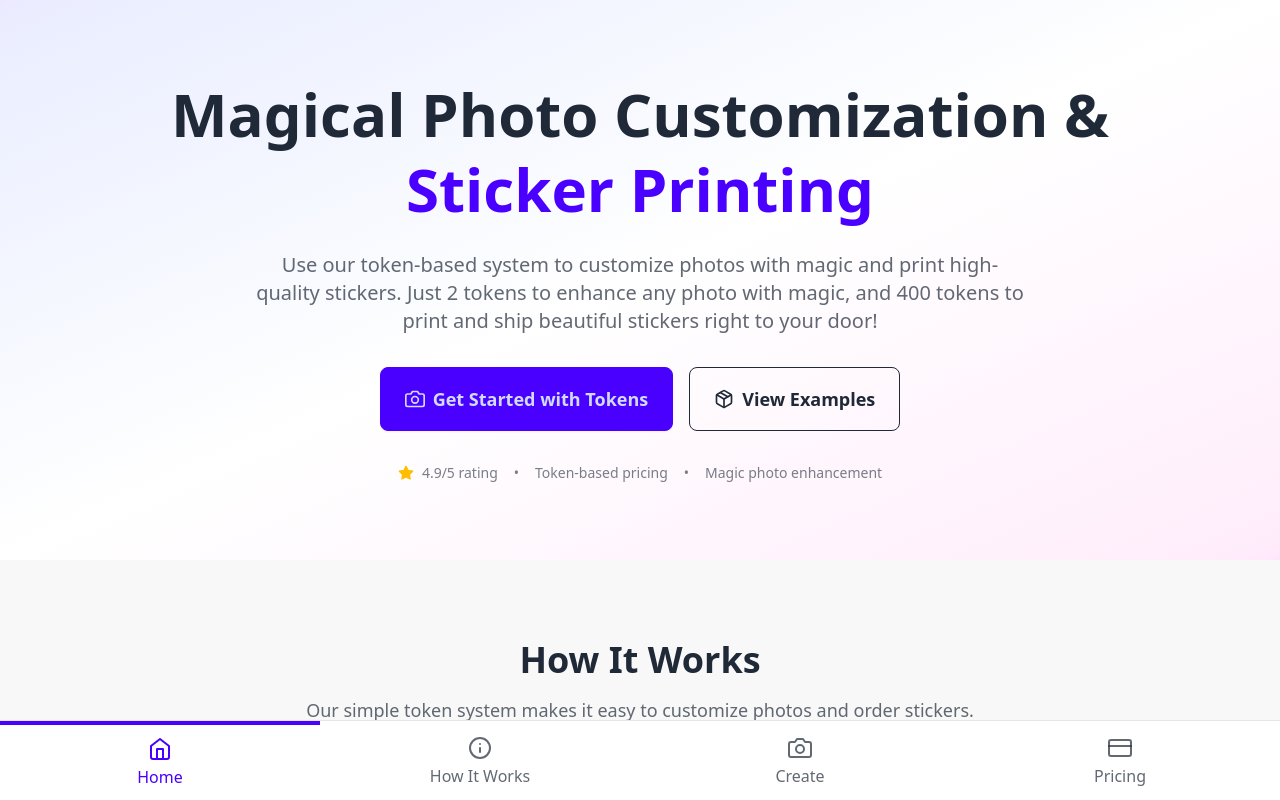
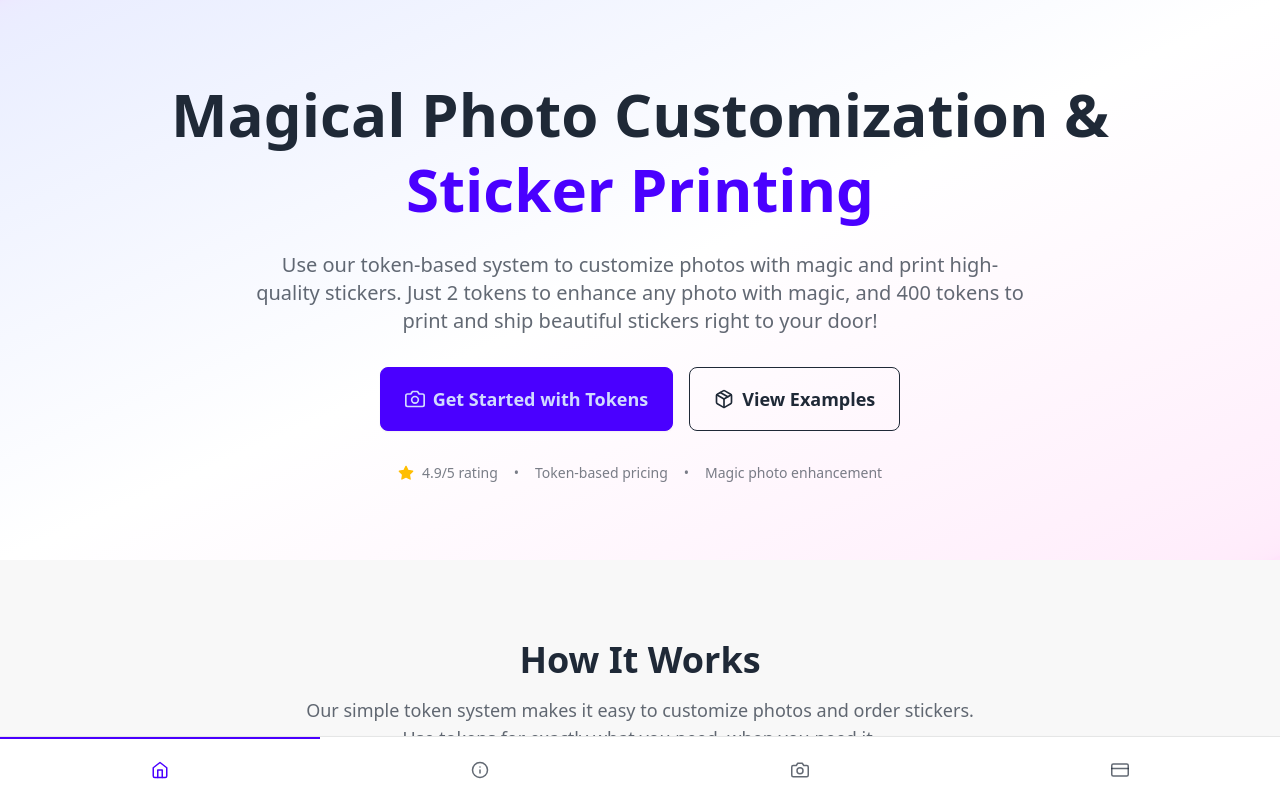
Before and after one commit to asyncawaitpromise/printapic-frontend, a React (Vite) app: page / in a window 1280 px wide. Shown: the top 800 px of the page. Built offline with nearby package versions, Linux system fonts and the light colour scheme.

Commit message:
Refactor bottom navigation icons in Homepage for improved consistency and styling

```diff
--- a/src/routes/Homepage.jsx
+++ b/src/routes/Homepage.jsx
@@ -333,28 +333,24 @@ const Homepage = () => {
       </footer>
 
       {/* Bottom Navigation */}
-      <div className="btm-nav btm-nav-lg bg-base-100 border-t border-base-300 shadow-lg">
+      <div className="btm-nav bg-base-100 border-t border-base-300 shadow-lg">
         <button className="active text-primary">
-          <Home size={24} />
-          <span className="btm-nav-label">Home</span>
+          <Home size={18} />
         </button>
         <button
           onClick={() => document.getElementById('how-it-works').scrollIntoView({ behavior: 'smooth' })}
           className="text-base-content/70 hover:text-primary"
         >
-          <Info size={24} />
-          <span className="btm-nav-label">How It Works</span>
+          <Info size={18} />
         </button>
         <Link to="/camera" className="text-base-content/70 hover:text-primary">
-          <Camera size={24} />
-          <span className="btm-nav-label">Create</span>
+          <Camera size={18} />
         </Link>
         <button
           onClick={() => document.getElementById('pricing').scrollIntoView({ behavior: 'smooth' })}
           className="text-base-content/70 hover:text-primary"
         >
-          <CreditCard size={24} />
-          <span className="btm-nav-label">Pricing</span>
+          <CreditCard size={18} />
         </button>
       </div>
     </div>
```
